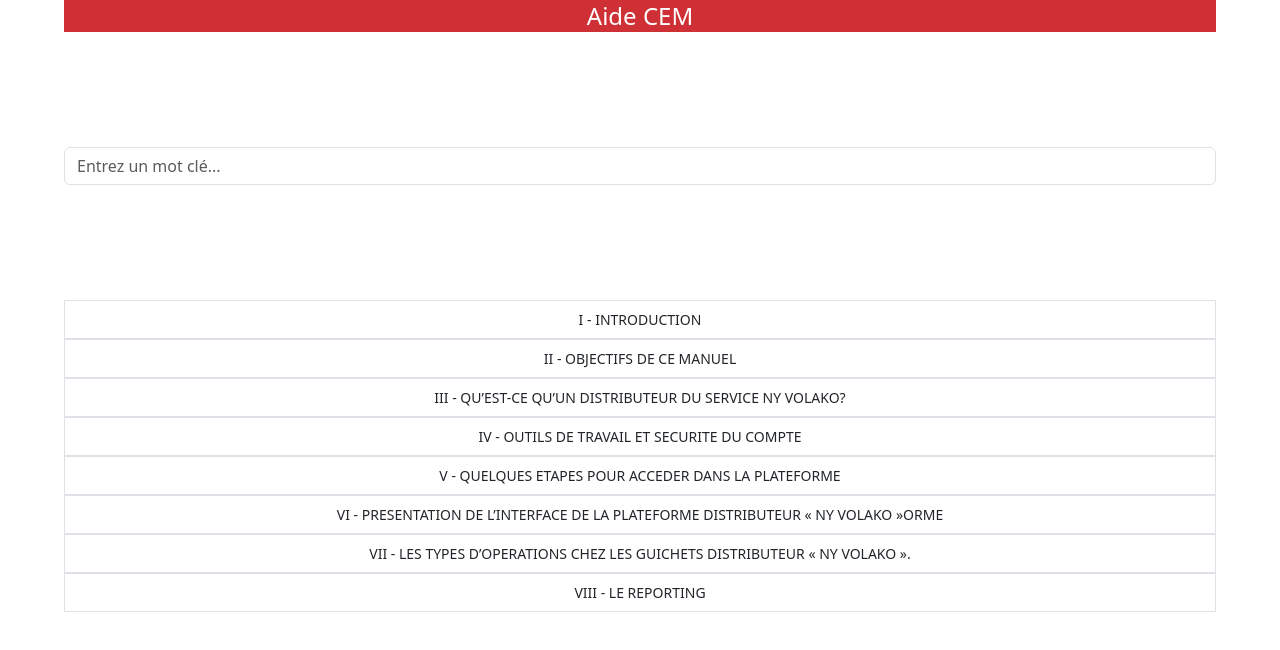
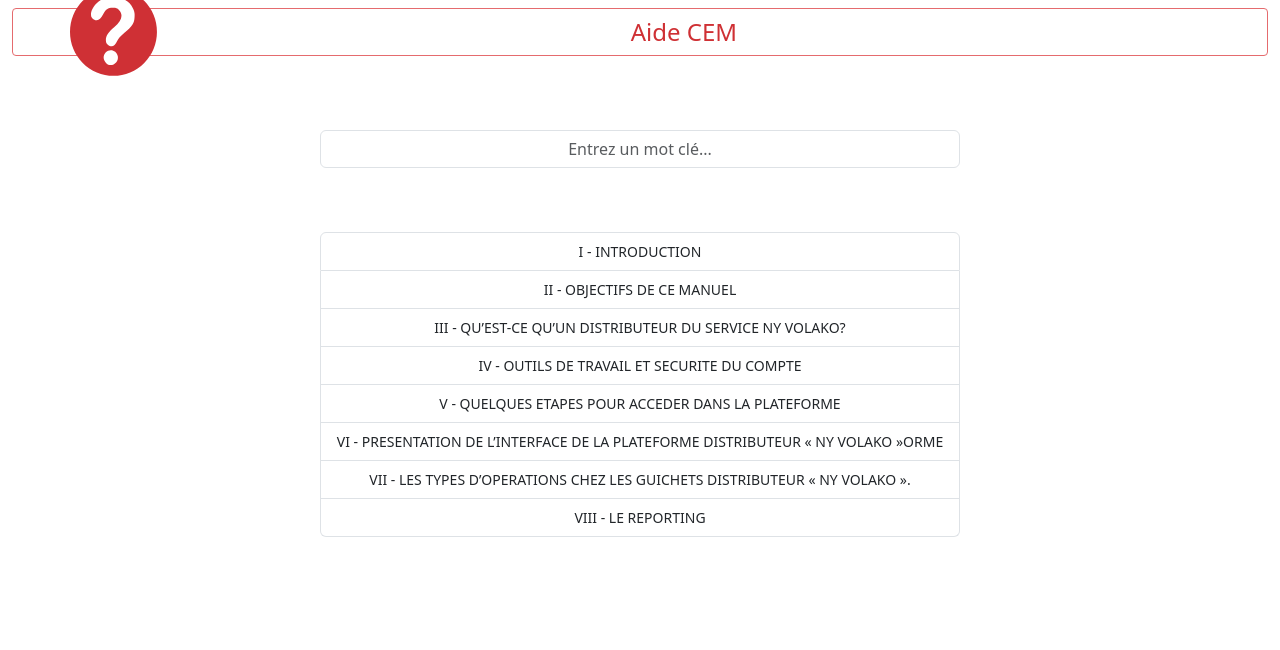
Before and after one commit to Zandary/aide_cem, a React (Create React App) app: page /article/nyvolako in a window 1280 px wide. Shown: the top 650 px of the page. Built offline with nearby package versions, Linux system fonts and the light colour scheme.

Commit message:
amélioration ui

```diff
--- a/src/App.css
+++ b/src/App.css
@@ -1,7 +1,10 @@
 .App {
+  display: flex;
   text-align: center;
   margin-left: 5%;
   margin-right: 5%;
+  flex-direction: column;
+  align-items: center;
 }
 
 body {
@@ -23,17 +26,7 @@
   cursor: pointer !important;
 }
 
-.header {
-  display: flex;
-  background-color: #cf3035;
-  height: 4vh;
-  width: 100%;
-  align-items: center;
-  justify-content: center;
-  color: white;
-  font-size: 24px;
-  margin-bottom: 10px;
-}
+
 
 .btnContainer {
   display: flex;
@@ -73,3 +66,32 @@
   margin-top: 10%;
   margin-bottom: 10%;
 }
+
+.form-group > input {
+  text-align: center;
+}
+
+/* header styles */
+.mainIcon {
+  width: 7%;
+}
+
+.title {
+  color: #cf3034;
+  width: 75%;
+}
+
+.header {
+  margin-top: 1vh;
+  border-radius: 4px;
+  display: flex;
+  /* background-color: #cf3035; */
+  height: 6vh;
+  width: 109%;
+  align-items: center;
+  justify-content: space-evenly;
+  color: white;
+  font-size: 24px;
+  margin-bottom: 10px;
+  border: 1px solid #e56b6e;
+}
--- a/src/components/Header/Header.jsx
+++ b/src/components/Header/Header.jsx
@@ -1,7 +1,13 @@
 import React from "react";
 
 const Header = () => {
-  return <div className="header">Aide CEM</div>;
+  return (
+    <div className="header">
+      <img src="/icon.svg" className="mainIcon" alt="icon" />
+      <div className="title">Aide CEM</div>
+      <div></div>
+    </div>
+  );
 };
 
 export default Header;
--- a/src/pages/Menu.jsx
+++ b/src/pages/Menu.jsx
@@ -8,10 +8,12 @@
   return (
     <div className="list-group rounded">
       {articles.map((article) => (
-        <Link key={article.numero} to={`/articles/${article.numero}`}>
-          <div className="list-group-item">
-            {article.numero} - {article.titre}
-          </div>
+        <Link
+          className="list-group-item"
+          key={article.numero}
+          to={`/articles/${article.numero}`}
+        >
+          {article.numero} - {article.titre}
         </Link>
       ))}
     </div>
```
